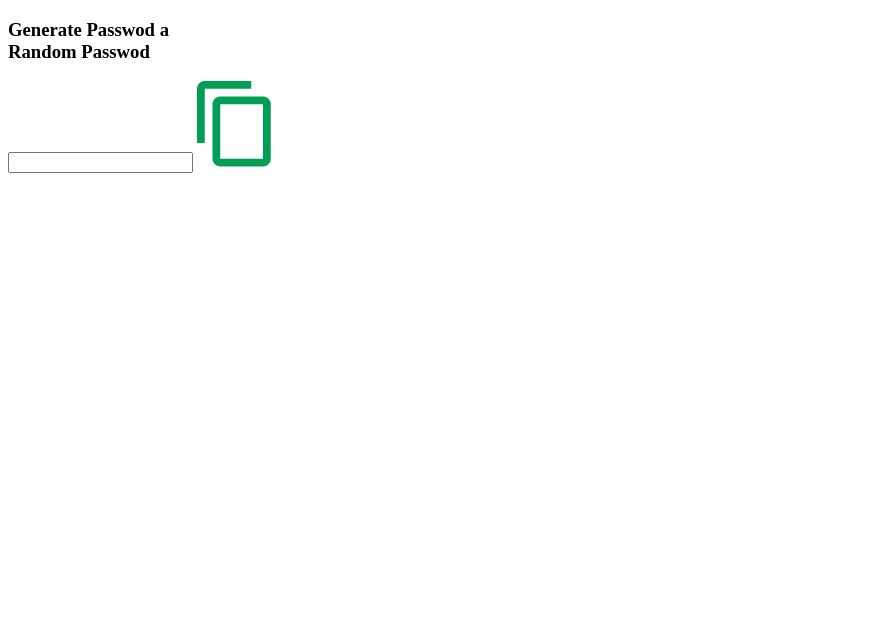
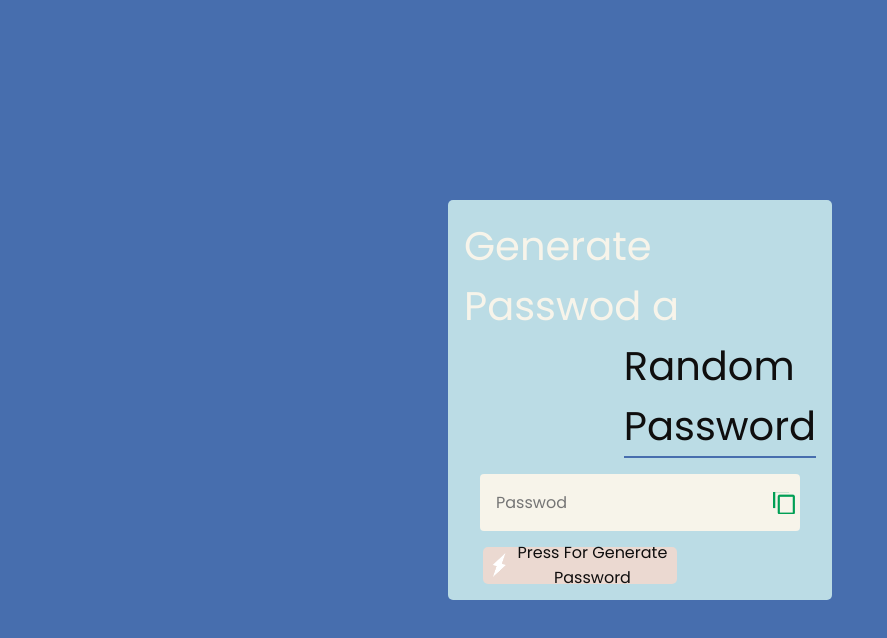
Before and after one commit to HarmeetSingh25/Password-Generator, a plain HTML site: page index.html in a window 1280 px wide. Shown: the whole page, without its empty margins (0-887 px from the left). Drawn offline with Linux system fonts and the light colour scheme.

Commit message:
Give styling to html elem

```diff
--- a/index.html
+++ b/index.html
@@ -1,21 +1,23 @@
 <!DOCTYPE html>
 <html lang="en">
   <head>
-    <meta charset="UTF-8">
-    <meta name="viewport" content="width=device-width, initial-scale=1.0">
+    <meta charset="UTF-8" />
+    <meta name="viewport" content="width=device-width, initial-scale=1.0" />
     <title>Document</title>
-    <link rel="stylesheet" href="style.css">
+    <link rel="stylesheet" href="style.css" />
   </head>
   <body>
     <main>
       <div class="Password_Container">
-            <h3>
-                Generate Passwod a <br><span>Random Passwod</span>
-            </h3>
+        <h3>Generate Passwod a <br /><span>Random Password</span></h3>
+        <div class="PassWordBox">
+          <input id="Passwod" type="text" placeholder="Passwod" />
+          <img src="rpg_img/images/copy.png" alt="" />
         </div>
-        <div class="PassWordBox">
-            <input type="text">
-            <img src="rpg_img/images/copy.png" alt="">
+        <button>
+          <img src="rpg_img/images/generate.png" alt="" />Press For Generate
+          Password
+        </button>
       </div>
     </main>
 
--- /dev/null
+++ b/style.css
@@ -0,0 +1,111 @@
+:root {
+  --first: #bbdce5;
+  --second: #f7f4ea;
+  --third: #ebd9d1;
+  --four: #476eae;
+}
+@font-face {
+  font-family: "Poppins";
+  src: url(Poppins-Regular.ttf);
+}
+* {
+  font-family: "Poppins";
+  margin: 0;
+  padding: 0;
+  box-sizing: border-box;
+  color: var(--second);
+}
+html,
+body {
+  width: 100%;
+  height: 100%;
+}
+main {
+  width: 100%;
+  height: 100%;
+  display: flex;
+  align-items: center;
+  justify-content: center;
+  background: var(--four);
+}
+.Password_Container {
+  padding: 1rem;
+  width: 30%;
+  height: 50%;
+  border-radius: 5px;
+  background: var(--first);
+  display: flex;
+  flex-direction: column;
+}
+
+.Password_Container h3 {
+  display: flex;
+  flex-direction: column;
+  align-items: center;
+  font-size: 2.5rem;
+  font-weight: 300;
+}
+.Password_Container h3 > span {
+  margin-left: 10rem;
+  color: #0f0e0e;
+  border-bottom: 2px solid var(--four);
+}
+.PassWordBox {
+  display: flex;
+  align-items: center;
+  border-radius: 4px;
+  margin: 1rem;
+  background-color: var(--second);
+}
+.PassWordBox input {
+  color: #0f0e0e;
+  width: 90%;
+  padding: 1rem;
+  border-radius: 4px;
+  background: none;
+  border: 0;
+  outline: none;
+  font-size: 1rem;
+}
+.PassWordBox img {
+  background-position: center;
+  object-fit: cover;
+  width: 2rem;
+  height: 2rem;
+  padding: 5px;
+  transition: 0.2s all;
+}
+.PassWordBox img:hover {
+  cursor: pointer;
+  border-radius: 2px;
+  background-color: rgba(134, 134, 134, 0.282);
+}
+
+.Password_Container button {
+  padding: 0.5rem;
+  margin-left: 1.2rem;
+  width: 55%;
+  height: 10%;
+  font-size: 1rem;
+  border: none;
+  border-radius: 5px;
+  color: #0f0e0e;
+  display: flex;
+  align-items: center;
+  justify-content: center;
+  gap: 0.5rem;
+  background-color: var(--third);
+  transition: 0.2s all;
+}
+.Password_Container button img {
+  width: 1.5rem;
+  height: 1.5rem;
+  object-fit: cover;
+}
+.Password_Container button:hover {
+  background-color: #d9c9c1;
+}
+.Password_Container button:active {
+  box-shadow: 3px 3px #0f0e0e;
+  scale: 0.95;
+}
```
Lines whose indentation alone changed are shown as unchanged.
